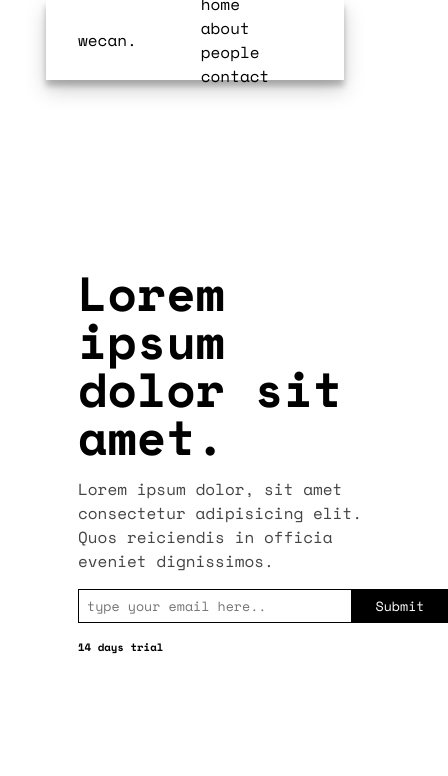
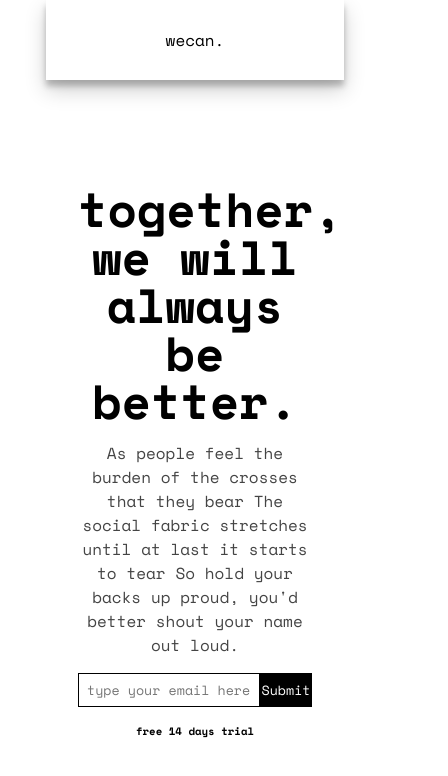
Before and after one commit to kh4tib/020818, a plain HTML site: page index.html in a window 390 px wide. Shown: the whole page, 448 px wide, since content can reach past the window. Drawn offline with nearby package versions, Linux system fonts and the light colour scheme.

Commit message:
improvements and responsive

```diff
--- a/index.html
+++ b/index.html
@@ -25,13 +25,17 @@
         <div class="main-content">
             <div class="main main-summary">
                 <div class="main-summary-icon"></div>
-                <h1 class="main-summary-title">Lorem ipsum dolor sit amet.</h1>
-                <h2 class="main-summary-description">Lorem ipsum dolor, sit amet consectetur adipisicing elit. Quos reiciendis in officia eveniet dignissimos.</h2>
+                <h1 class="main-summary-title">together,<br> we will always be better.</h1>
+                <h2 class="main-summary-description">
+                    As people feel the burden of the crosses that they bear
+                    The social fabric stretches until at last it starts to tear
+                    So hold your backs up proud, you'd better shout your name out loud.
+                </h2>
                 <div class="sign-up-form">
                     <input type="text" placeholder="type your email here.." name="Add your email address">
                     <button type="submit">Submit</button>
                 </div>
-                <h6 class="main-summary-hint">14 days trial</h6>
+                <h6 class="main-summary-hint">free 14 days trial</h6>
             </div>
             <div class="main main-image"></div>
         </div>
--- a/style.css
+++ b/style.css
@@ -2,6 +2,10 @@
 * {
     margin: 0;
     padding: 0;
+}
+
+::selection {
+    background-color: #ef3340;
 }
 
 html,
@@ -35,6 +39,19 @@ a {
 
 .header-content nav a {
     margin-left: 4rem;
+
+}
+
+.header-content nav a:first-child {
+    font-weight: 700;
+    border-bottom: 3px solid #000;
+    transition: 100ms ease-in-out;
+
+}
+
+.header-content nav a:hover {
+    padding-bottom: .25rem;
+
 
 }
 
@@ -90,6 +107,11 @@ a {
     border: 1px solid #000;
 }
 
+.main-summary input:active,
+.main-summary input:focus {
+    outline: none;
+}
+
 .main-summary button {
     width: 6rem;
     height: 2.125rem;
@@ -97,6 +119,16 @@ a {
     color: #fff;
     background-color: #000;
     border: 1px solid #000;
+    cursor: pointer;
+    transition: 100ms ease-in-out;
+ }
+
+ .main-summary button:hover {
+     background-color: #fff;
+     color: #000;
+     border: 1px solid #000;
+     font-weight: 700;
+     outline: none;
  }
 
  .sign-up-form {
@@ -104,3 +136,26 @@ a {
      justify-content: flex-start;
      margin-bottom: 1rem;
  }
+
+ @media only screen and (max-width: 1024px) {
+    .main-image,
+    nav {
+        display:none;
+    }
+
+    .header-content {
+        justify-content: center;
+    }
+
+    .main-summary,
+    .main-summary-description,
+    .main-summary-title {
+        width: 100%;
+        text-align: center;
+    }
+
+    .sign-up-form {
+        justify-content: center;
+    }
+
+}
```
